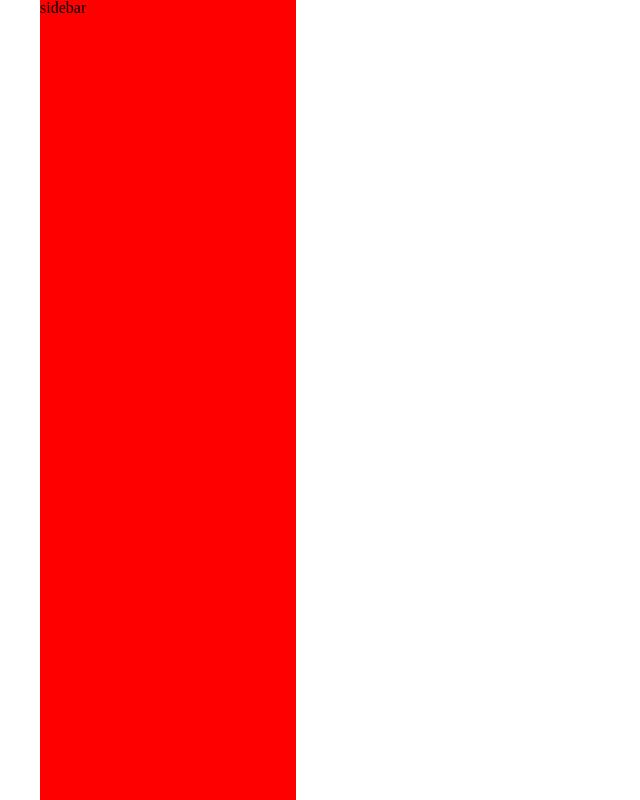
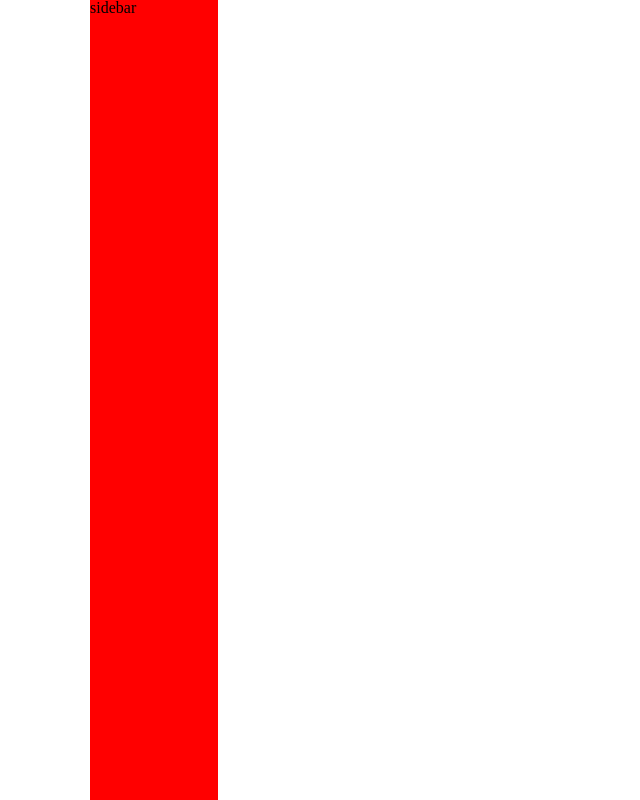
Before and after one commit to xuyc1995/news, a Vue app: page / in a window 1280 px wide. Shown: the whole page, without its empty margins (0-640 px from the left). Built offline with nearby package versions, Linux system fonts and the light colour scheme.

Commit message:
sliderbar宽度调整

```diff
--- a/src/style/base/_base.scss
+++ b/src/style/base/_base.scss
@@ -1,6 +1,6 @@
 //基础样式文件
-.main-container{
-    width: 1200px;
+.main-container {
+    width: 1100px;
     margin: 0 auto;
     position: relative;
 }
--- a/src/style/scss/homepage.scss
+++ b/src/style/scss/homepage.scss
@@ -1,11 +1,12 @@
-.sidebar-container{
-    width: 20%;
+.sidebar-container {
+    width: 10%;
     background: #f00;
     height: 100%;
     position: fixed;
     top: 0;
 }
-.homepage-right-container{
+
+.homepage-right-container {
     width: 80%;
     background: #f1f1f1;
     height: 100%;
```
